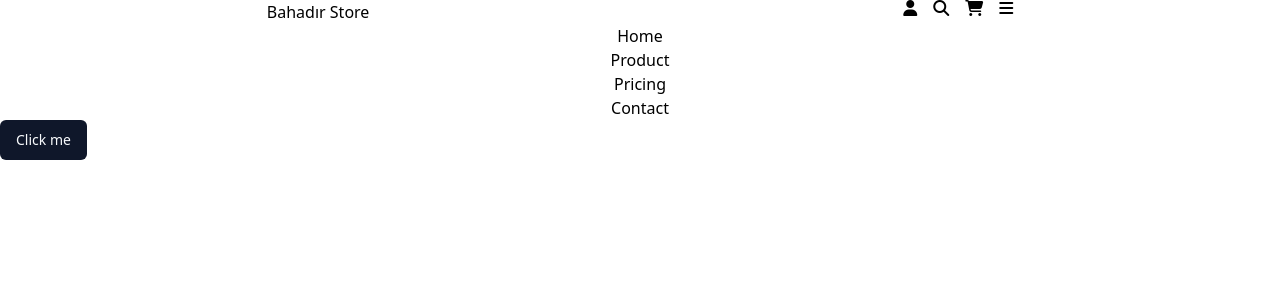
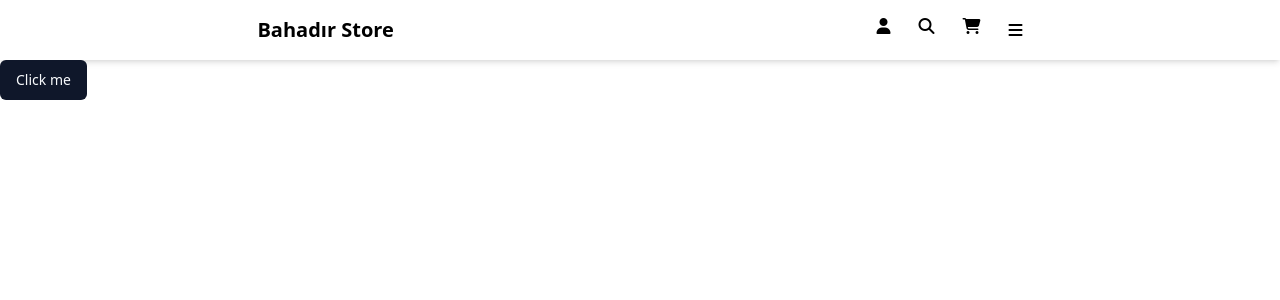
Before and after one commit to Bahadir-Uysal/e-commerce, a React (Vite) app in the folder Bahadir-Store/: page / in a window 1280 px wide. Shown: the top 300 px of the page. Built offline with nearby package versions, Linux system fonts and the light colour scheme.

Commit message:
T02: toggling the menu  #2

```diff
--- a/Bahadir-Store/src/layout/Header.jsx
+++ b/Bahadir-Store/src/layout/Header.jsx
@@ -1,24 +1,35 @@
+import { useState } from "react";
+
 function Header() {
+    const [hamburgerOpen,setHamburgerOpen] = useState(false);
+
+    function toggleHamburger(){
+        setHamburgerOpen(!hamburgerOpen)
+    }
   return (
     <>
-      <div className="">
-        <div className="flex justify-around">
-          <h1>Bahadır Store</h1>
-          <div className="flex gap-4">
+      <nav className= "bg-white p-4 shadow-md">
+        <div className="flex justify-around items-center">
+          <h1 className="text-xl font-bold">Bahadır Store</h1>
+          <div className="flex gap-7">
             <i className="fa fa-user"></i>
             <i className="fa fa-search"></i>
             <i className="fa fa-shopping-cart"></i>
+            <button onClick={toggleHamburger} >
             <i className="fa fa-bars"></i>
+            </button>
           </div>
         </div>
 
-        <div className="flex flex-col items-center">
-          <a href="">Home</a>
-          <a href="">Product</a>
-          <a href="">Pricing</a>
-          <a href="">Contact</a>
-        </div>
-      </div>
+        {hamburgerOpen && (
+            <div className="flex flex-col items-between">
+            <a href="">Home</a>
+            <a href="">Product</a>
+            <a href="">Pricing</a>
+            <a href="">Contact</a>
+          </div>
+        )}
+      </nav>
     </>
   );
 }
```
